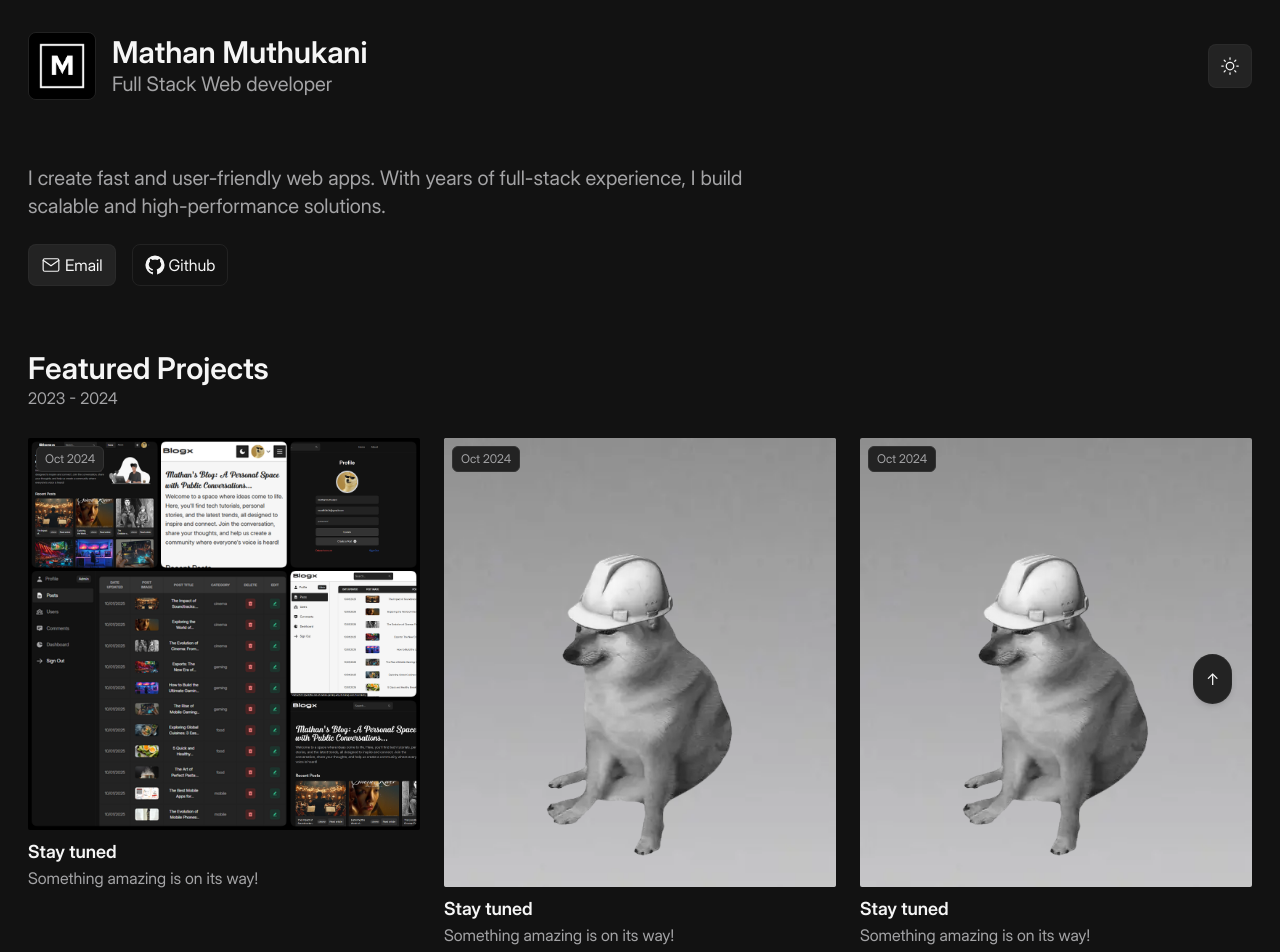
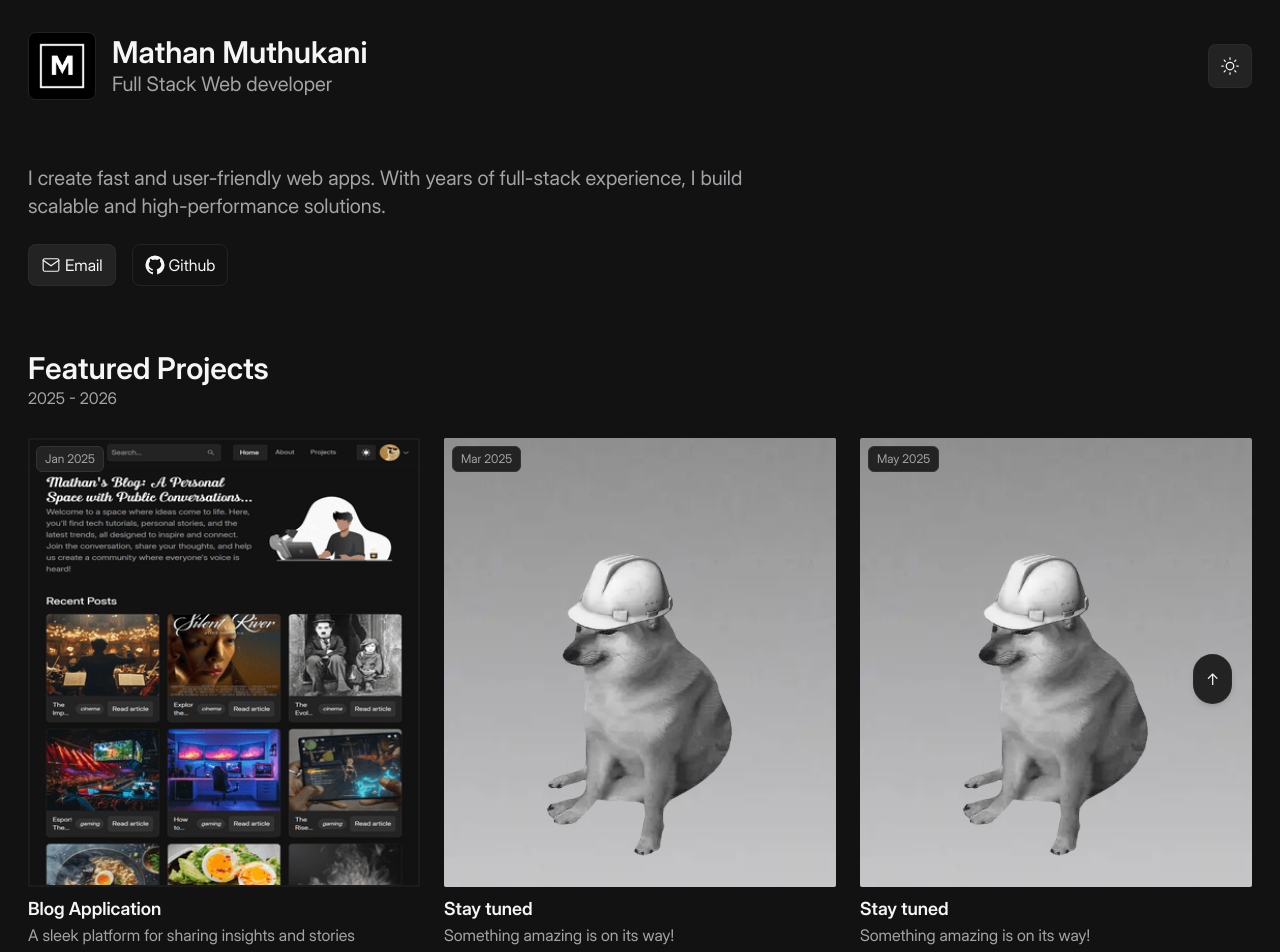
Before and after one commit to madn6/personal-portfolio, a React (Vite) app: page / in a window 1280 px wide. Shown: the top 952 px of the page. Built offline with nearby package versions, Linux system fonts and the light colour scheme.

Commit message:
added to first project

```diff
--- a/src/sections/Projects.jsx
+++ b/src/sections/Projects.jsx
@@ -14,7 +14,7 @@ export default function Projects() {
 				>
 					Featured Projects
 				</h1>
-				<p className="mb-7">2023 - 2024</p>
+				<p className="mb-7">2025 - 2026</p>
 			</div>
 
 			<div className="grid grid-cols-1  lg:grid-cols-3 md:grid-cols-2 gap-6">
@@ -28,12 +28,17 @@ export default function Projects() {
 									: 'px-2 py-1 text-xs rounded-md text-gray-200 bg-[#ebebeb] border border-gray-100'
 							} transition-all duration-500  absolute top-2 left-2`}
 						>
-							Oct 2024
+							Jan 2025
 						</div>
-						<div className="w-full  h-full overflow-hidden  ">
-							<a href="https://m6blog.onrender.com" target='_blank'>
+						<div
+							className={`${
+								isDarkMode ? 'border-gray-300 border-opacity-30 border-2' : 'border-none'
+							} rounded-sm  overflow-hidden`}
+						>
+							{' '}
+							<a href="https://m6blog.onrender.com" target="_blank">
 								<img
-									src="/images/collage.png"
+									src="/images/m6blog.png"
 									alt="Project Image"
 									className="w-full h-full object-contain rounded-sm"
 								/>
@@ -46,9 +51,9 @@ export default function Projects() {
 									isDarkMode ? ' text-light-100' : ' text-[#212121]'
 								} transition-all duration-500 mt-2 text-lg font-semibold`}
 							>
-								Stay tuned
+								Blog Application
 							</h1>
-							<p className="text-base">Something amazing is on its way!</p>
+							<p className="text-base">A sleek platform for sharing insights and stories</p>
 						</div>
 					</div>
 				</div>
@@ -62,7 +67,7 @@ export default function Projects() {
 									: 'px-2 py-1 text-xs rounded-md text-gray-200 bg-[#ebebeb] border border-gray-100'
 							} transition-all duration-500  absolute top-2 left-2 `}
 						>
-							Oct 2024
+							Mar 2025
 						</div>
 						<div className="w-full  bg-gray-100 rounded-sm  h-full overflow-hidden  ">
 							<img
@@ -99,7 +104,7 @@ export default function Projects() {
 									: 'px-2 py-1 text-xs rounded-md text-gray-200 bg-[#ebebeb] border border-gray-100'
 							} transition-all duration-500  absolute top-2 left-2`}
 						>
-							Oct 2024
+							May 2025
 						</div>
 						<div className="w-full  h-full overflow-hidden  ">
 							<img
```
Also changed, not shown: public/images/collage.png (deleted), public/images/m6blog.png (added).
